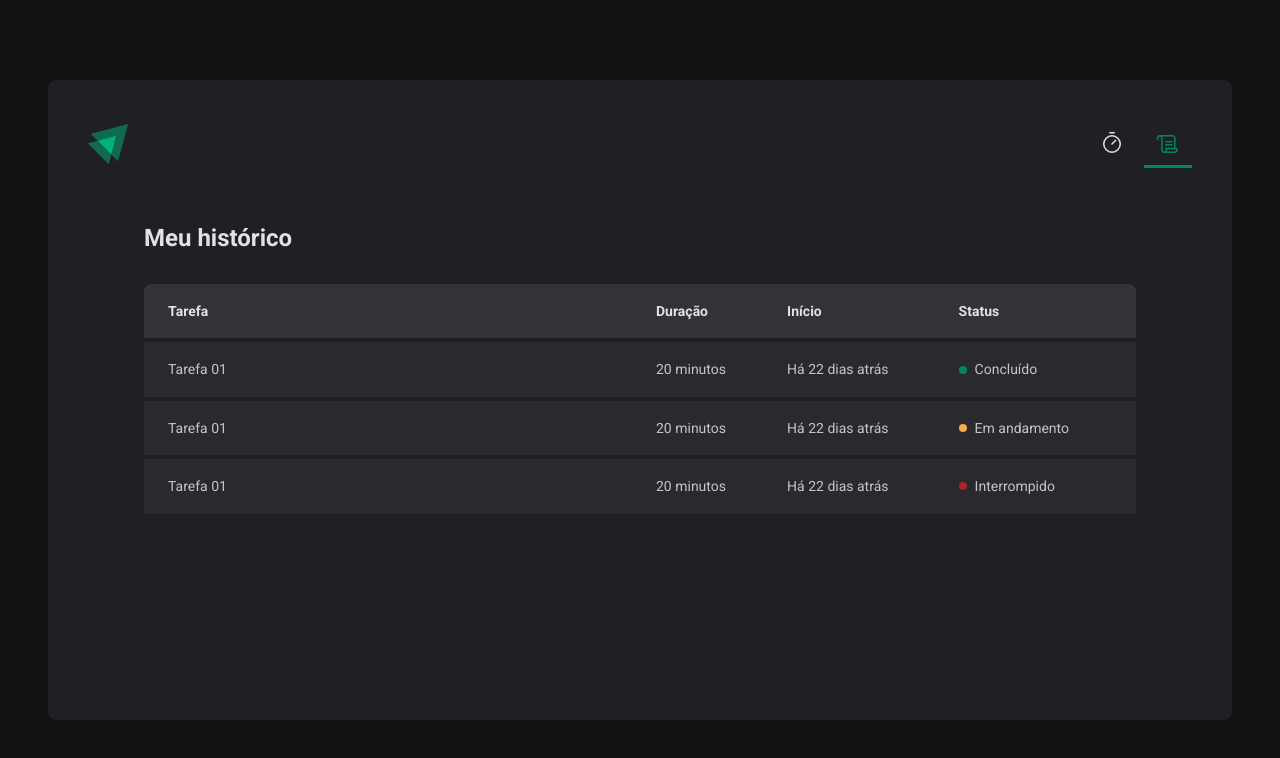
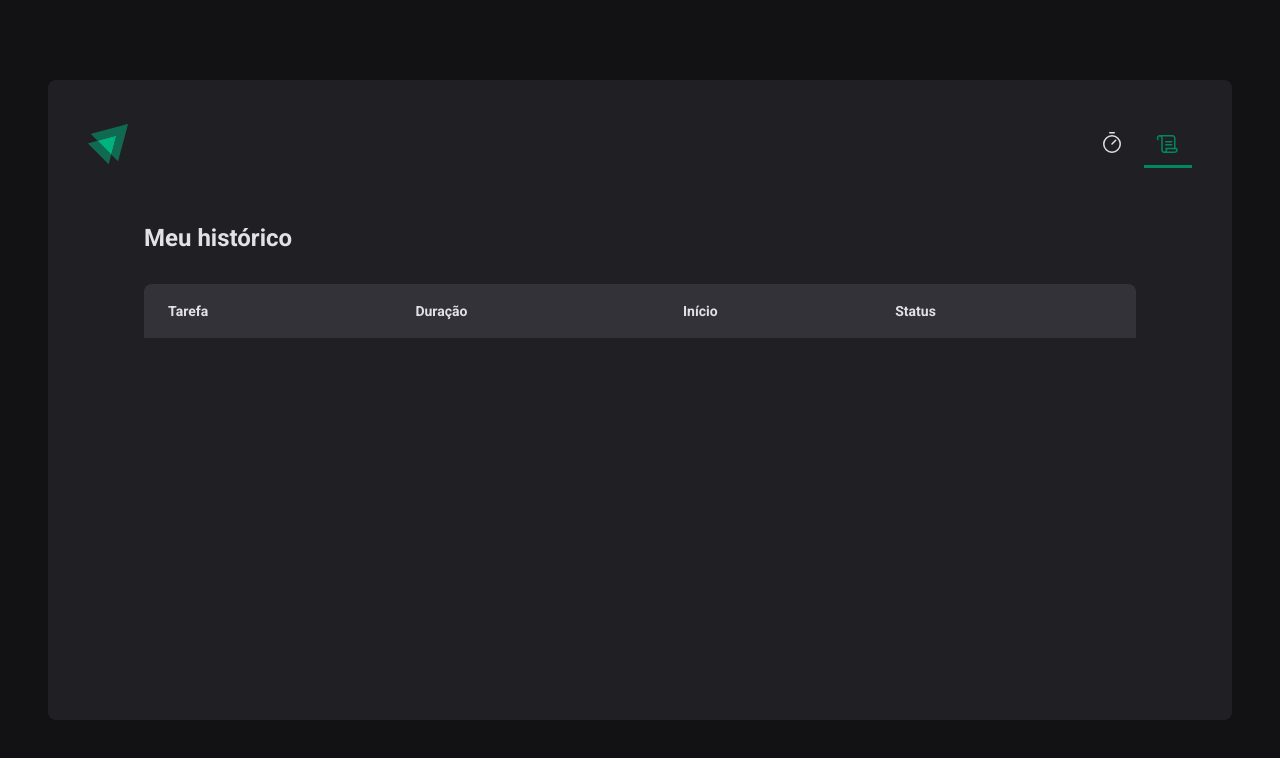
Before and after one commit to wellingtonrodriguesbr/ignite-timer, a React (Vite) app: page /history in a window 1280 px wide. Shown: the top 758 px of the page. Built offline with nearby package versions, Linux system fonts and the light colour scheme.

Commit message:
feat: using context API

```diff
--- a/src/App.tsx
+++ b/src/App.tsx
@@ -4,12 +4,15 @@ import { GlobalStyle } from './styles/global'
 
 import { Router } from './Router'
 import { BrowserRouter } from 'react-router-dom'
+import { CyclesContextProvider } from './contexts/CyclesContext'
 
 export function App() {
   return (
     <ThemeProvider theme={defaultTheme}>
       <BrowserRouter>
-        <Router />
+        <CyclesContextProvider>
+          <Router />
+        </CyclesContextProvider>
       </BrowserRouter>
       <GlobalStyle />
     </ThemeProvider>
--- a/src/pages/History/index.tsx
+++ b/src/pages/History/index.tsx
@@ -1,6 +1,11 @@
+import { useContext } from 'react'
+import { CyclesContext } from '../../contexts/CyclesContext'
+import { formatDistanceToNow } from 'date-fns'
+import ptBR from 'date-fns/locale/pt-BR'
 import { HistoryContainer, HistoryList, Status } from './styles'
 
 export function History() {
+  const { cycles } = useContext(CyclesContext)
   return (
     <HistoryContainer>
       <h1>Meu histórico</h1>
@@ -15,32 +20,32 @@ export function History() {
             </tr>
           </thead>
           <tbody>
-            <tr>
-              <td>Tarefa 01</td>
-              <td>20 minutos</td>
-              <td>Há 22 dias atrás</td>
-              <td>
-                <Status statusColor="green">Concluído</Status>
-              </td>
-            </tr>
+            {cycles.map((cycle) => {
+              return (
+                <tr key={cycle.id}>
+                  <td>{cycle.task}</td>
+                  <td>{cycle.minutesAmount} minutos</td>
+                  <td>
+                    {formatDistanceToNow(cycle.startDate, {
+                      addSuffix: true,
+                      locale: ptBR,
+                    })}
+                  </td>
+                  <td>
+                    {cycle.finishedDate && (
+                      <Status statusColor="green">Concluído</Status>
+                    )}
+                    {cycle.interruptedDate && (
+                      <Status statusColor="red">Interrompido</Status>
+                    )}
 
-            <tr>
-              <td>Tarefa 01</td>
-              <td>20 minutos</td>
-              <td>Há 22 dias atrás</td>
-              <td>
-                <Status statusColor="yellow">Em andamento</Status>
-              </td>
-            </tr>
-
-            <tr>
-              <td>Tarefa 01</td>
-              <td>20 minutos</td>
-              <td>Há 22 dias atrás</td>
-              <td>
-                <Status statusColor="red">Interrompido</Status>
-              </td>
-            </tr>
+                    {!cycle.interruptedDate && !cycle.finishedDate && (
+                      <Status statusColor="yellow">Em andamento</Status>
+                    )}
+                  </td>
+                </tr>
+              )
+            })}
           </tbody>
         </table>
       </HistoryList>
--- a/src/pages/Home/Countdown/index.tsx
+++ b/src/pages/Home/Countdown/index.tsx
@@ -1,9 +1,16 @@
-import { useEffect, useState } from 'react'
+import { useContext, useEffect } from 'react'
 import { differenceInSeconds } from 'date-fns'
 import { CountdownContainer, Separator } from './styles'
+import { CyclesContext } from '../../../contexts/CyclesContext'
 
 export function Countdown() {
-  const [amountSecondsPassed, setAmountSecondsPassed] = useState(0)
+  const {
+    activeCycle,
+    activeCycleId,
+    amountSecondsPassed,
+    setSecondsPassed,
+    markCurrentCycleAsFinished,
+  } = useContext(CyclesContext)
   const totalSeconds = activeCycle ? activeCycle.minutesAmount * 60 : 0
 
   useEffect(() => {
@@ -16,26 +23,24 @@ export function Countdown() {
           activeCycle.startDate,
         )
         if (secondsDifference >= totalSeconds) {
-          setCycles((state) =>
-            state.map((cycle) => {
-              if (cycle.id === activeCycleId) {
-                return { ...cycle, finishedDate: new Date() }
-              } else {
-                return cycle
-              }
-            }),
-          )
-          setAmountSecondsPassed(totalSeconds)
+          markCurrentCycleAsFinished()
+          setSecondsPassed(totalSeconds)
           clearInterval(interval)
         } else {
-          setAmountSecondsPassed(secondsDifference)
+          setSecondsPassed(secondsDifference)
         }
       }, 1000)
     }
     return () => {
       clearInterval(interval)
     }
-  }, [activeCycle, totalSeconds, activeCycleId])
+  }, [
+    activeCycle,
+    totalSeconds,
+    activeCycleId,
+    setSecondsPassed,
+    markCurrentCycleAsFinished,
+  ])
 
   const currentSeconds = activeCycle ? totalSeconds - amountSecondsPassed : 0
   const minutesAMount = Math.floor(currentSeconds / 60)
--- a/src/pages/Home/NewCycleForm/index.tsx
+++ b/src/pages/Home/NewCycleForm/index.tsx
@@ -1,26 +1,13 @@
-import { useForm } from 'react-hook-form'
-import { zodResolver } from '@hookform/resolvers/zod'
-import * as zod from 'zod'
+import { useFormContext } from 'react-hook-form'
+
 import { FormContainer, MinutesAmountInput, TaskInput } from './styles'
-
-const newCycleFormValidationSchema = zod.object({
-  task: zod.string().min(5, 'Informe a tarefa'),
-  minutesAmount: zod
-    .number()
-    .min(1, 'O ciclo precisa ser no mínimo 5 minutos')
-    .max(60, 'O ciclo precisa ser no máximo de 60 minutos'),
-})
-
-type NewCycleFormData = zod.infer<typeof newCycleFormValidationSchema>
+import { useContext } from 'react'
+import { CyclesContext } from '../../../contexts/CyclesContext'
 
 export function NewCycleForm() {
-  const { register, handleSubmit, watch, reset } = useForm<NewCycleFormData>({
-    resolver: zodResolver(newCycleFormValidationSchema),
-    defaultValues: {
-      task: '',
-      minutesAmount: 0,
-    },
-  })
+  const { activeCycle } = useContext(CyclesContext)
+  const { register } = useFormContext()
+
   return (
     <FormContainer>
       <label htmlFor="task">Vou trabalhar em</label>
--- a/src/pages/Home/index.tsx
+++ b/src/pages/Home/index.tsx
@@ -1,54 +1,44 @@
+import { useContext } from 'react'
+import { CyclesContext } from '../../contexts/CyclesContext'
 import { HandPalm, Play } from 'phosphor-react'
-import { useState } from 'react'
 import { NewCycleForm } from './NewCycleForm'
 import { Countdown } from './Countdown'
+import { zodResolver } from '@hookform/resolvers/zod'
+import * as zod from 'zod'
 
 import {
   StartCountdownButton,
   HomeContainer,
   StopCountdownButton,
 } from './styles'
+import { FormProvider, useForm } from 'react-hook-form'
 
-interface Cycle {
-  id: string
-  task: string
-  minutesAmount: number
-  startDate: Date
-  interruptedDate?: Date
-  finishedDate?: Date
-}
+const newCycleFormValidationSchema = zod.object({
+  task: zod.string().min(5, 'Informe a tarefa'),
+  minutesAmount: zod
+    .number()
+    .min(1, 'O ciclo precisa ser no mínimo 5 minutos')
+    .max(60, 'O ciclo precisa ser no máximo de 60 minutos'),
+})
+
+type NewCycleFormData = zod.infer<typeof newCycleFormValidationSchema>
 
 export function Home() {
-  const [cycles, setCycles] = useState<Cycle[]>([])
-  const [activeCycleId, setActiveCycleId] = useState<string | null>(null)
-  const activeCycle = cycles.find((cycle) => cycle.id === activeCycleId)
+  const { createNewCycle, interruptCurrentCycle, activeCycle } =
+    useContext(CyclesContext)
+  const newCycleForm = useForm<NewCycleFormData>({
+    resolver: zodResolver(newCycleFormValidationSchema),
+    defaultValues: {
+      task: '',
+      minutesAmount: 0,
+    },
+  })
+
+  const { handleSubmit, watch, reset } = newCycleForm
 
   function handleCreateNewCycle(data: NewCycleFormData) {
-    const id = String(new Date().getTime())
-    const newCycle: Cycle = {
-      id,
-      task: data.task,
-      minutesAmount: data.minutesAmount,
-      startDate: new Date(),
-    }
-
-    setCycles((state) => [...state, newCycle])
-    setActiveCycleId(id)
-    setAmountSecondsPassed(0)
+    createNewCycle(data)
     reset()
-  }
-
-  function handleInterruptCycle() {
-    setCycles((state) =>
-      state.map((cycle) => {
-        if (cycle.id === activeCycleId) {
-          return { ...cycle, interruptedDate: new Date() }
-        } else {
-          return cycle
-        }
-      }),
-    )
-    setActiveCycleId(null)
   }
 
   const task = watch('task')
@@ -57,11 +47,13 @@ export function Home() {
   return (
     <HomeContainer>
       <form onSubmit={handleSubmit(handleCreateNewCycle)}>
-        <NewCycleForm />
+        <FormProvider {...newCycleForm}>
+          <NewCycleForm />
+        </FormProvider>
         <Countdown />
 
         {activeCycle ? (
-          <StopCountdownButton type="button" onClick={handleInterruptCycle}>
+          <StopCountdownButton type="button" onClick={interruptCurrentCycle}>
             <HandPalm size={24} />
             Interromper
           </StopCountdownButton>
```
